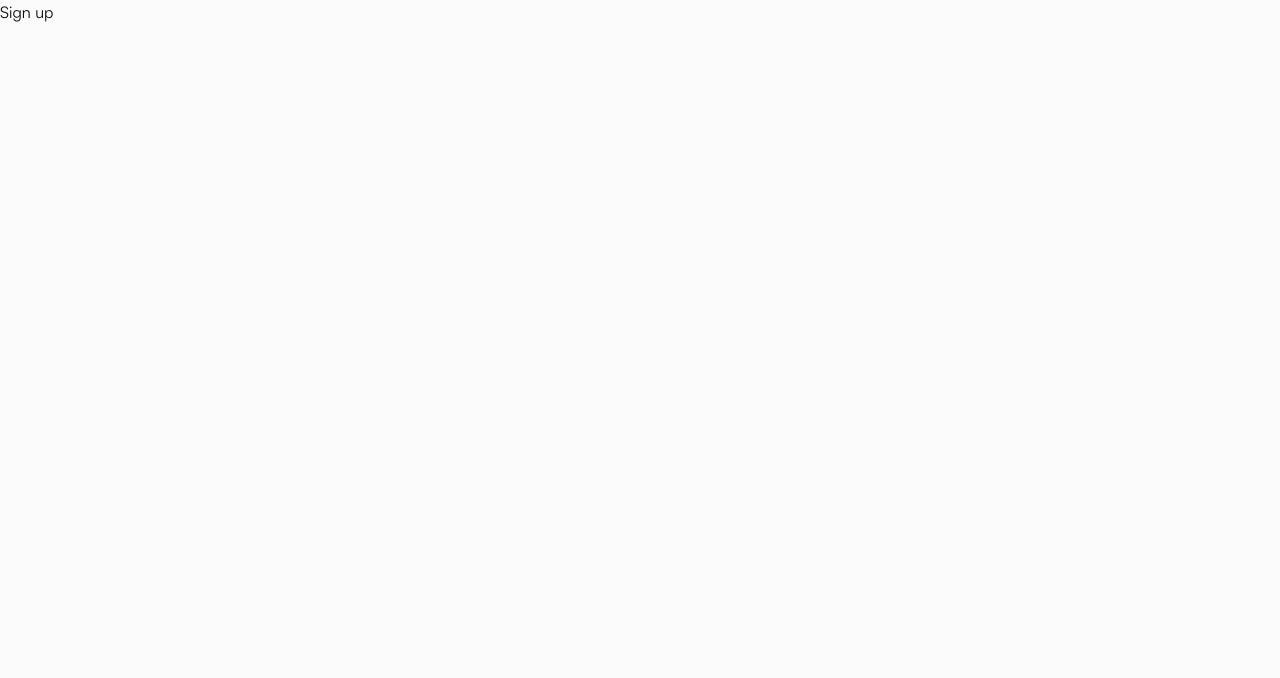
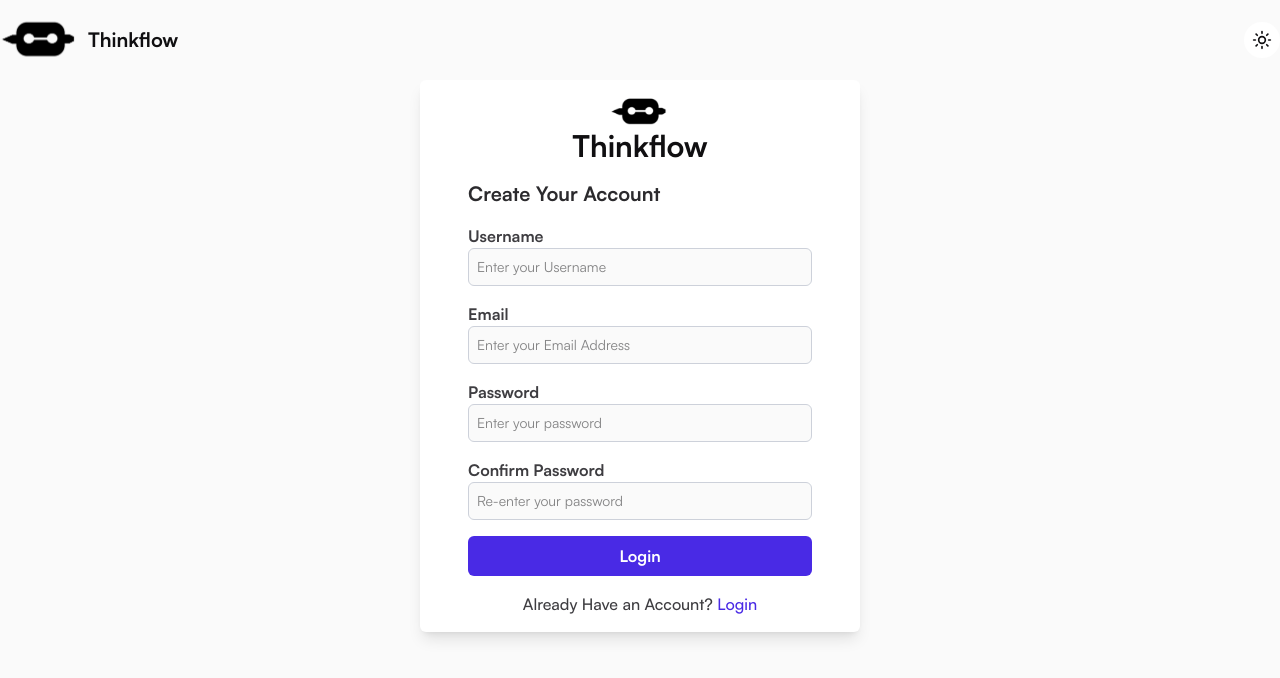
Before and after one commit to Eieien/ThinkFlow, a React (Vite) app: page /signup in a window 1280 px wide. Shown: the top 678 px of the page. Built offline with nearby package versions, Linux system fonts and the light colour scheme.

Commit message:
initialized login/signout pages and optimized some stuff

```diff
--- a/src/App.tsx
+++ b/src/App.tsx
@@ -1,5 +1,6 @@
 import About from "./components/landing-page/About.tsx"
 import Hero from "./components/landing-page/Hero.tsx"
+import GuestHeader from "./components/layout/GuestHeader.tsx"
 import Layout from "./components/layout/Layout.tsx"
 
 function App() {
@@ -7,8 +8,9 @@ function App() {
   return (
     <>
       <Layout
-        title="Hehe"
+        title="Thinkflow"
         description="Wuwa">
+          <GuestHeader/>
 
           <Hero/>
           <About/>
--- /dev/null
+++ b/src/components/LogoStyle.tsx
@@ -0,0 +1,40 @@
+import logo from "../assets/images/Thinkflow_Logo.svg"
+
+interface LogoStyleProps{
+    type: String;
+}
+
+export default function LogoStyle({type} : LogoStyleProps){
+    if(type === "vertical"){
+        return (
+            <div className="flex flex-col justify-center items-center">
+                <img
+                src={logo}
+                alt="Thinkflow"
+                loading="lazy"
+                className="w-15"
+                />
+                <h2 className="text-3xl font-bold">Thinkflow</h2>
+
+            </div>
+
+        )
+
+    }else if(type === "horizontal"){
+        return (
+            <div className="flex gap-2 items-center">
+                <img
+                src={logo}
+                className="w-20 h-20"
+                loading="lazy"
+                alt="logo"
+                />
+                <h1 className="font-bold text-xl">
+                    Thinkflow
+
+                </h1>
+            </div>
+        )
+    }
+
+}
--- a/src/components/ThemeSwitcher.tsx
+++ b/src/components/ThemeSwitcher.tsx
@@ -19,7 +19,7 @@ export default function ThemeSwitcher(){
     return(
 
         <>
-            <button className="relative bg-primary-white p-2 rounded-full cursor-pointer dark:bg-dark-3
+            <button className="relative bg-primary-white p-2 rounded-full cursor-pointer dark:bg-primary-dark
             "
             onClick={changeTheme}>
 
--- a/src/components/layout/GuestHeader.tsx
+++ b/src/components/layout/GuestHeader.tsx
@@ -2,24 +2,14 @@ import react from "react";
 import {Link} from "react-router-dom";
 import ThemeSwitcher from "../ThemeSwitcher.tsx";
 import logo from "../../assets/images/Thinkflow_Logo.svg"
+import LogoStyle from "../LogoStyle.tsx";
 
 export default function GuestHeader(){
     return (
         <>
             <div className="h-20 flex flex-row justify-between items-center">
                 <Link to="/">
-                    <div className="flex gap-2 items-center">
-                        <img
-                        src={logo}
-                        className="w-20 h-20"
-                        loading="lazy"
-                        alt="logo"
-                        />
-                        <h1 className="font-bold text-xl">
-                            Thinkflow
-
-                        </h1>
-                    </div>
+                    <LogoStyle type="horizontal"/>
 
                 </Link>
 
--- a/src/components/layout/Layout.tsx
+++ b/src/components/layout/Layout.tsx
@@ -1,5 +1,4 @@
 import React, {ReactNode} from "react";
-import GuestHeader from "./GuestHeader";
 
 interface LayoutProps{
     title: string;
@@ -8,21 +7,21 @@ interface LayoutProps{
 }
 
 export default function Layout({title, description, children} : LayoutProps){
+
     return(
         <>
-            <head>
+            <div>
                 <title>{title}</title>
                 <meta name="description" content={description}/>
-            </head>
+            </div>
 
-            <body className="antialiased max-w-screen-xl mx-auto flex flex-col justify-center">
-                <GuestHeader/>
+            <div className="antialiased max-w-screen-xl mx-auto flex flex-col justify-center">
                 <div className="min-h-screen w-full">
                     {children}
 
                 </div>
 
-            </body>
+            </div>
 
 
         </>
--- a/src/pages/Login.tsx
+++ b/src/pages/Login.tsx
@@ -1,11 +1,73 @@
 import React from "react";
+import Layout from "../components/layout/Layout";
+import ThemeSwitcher from "../components/ThemeSwitcher";
+import { Link } from "react-router-dom";
+import logo from "../assets/images/Thinkflow_Logo.svg"
+import LogoStyle from "../components/LogoStyle";
 
 export default function Login(){
 
     return (
 
         <>
-            Login
+            <Layout
+            title="login"
+            description="Login in Thinkflow"
+            >
+
+                <section className="relative">
+                    <div className="h-20 flex flex-row justify-between items-center">
+                        <Link to="/">
+                            <div className="flex gap-2 items-center">
+                                <img
+                                src={logo}
+                                className="w-20 h-20"
+                                loading="lazy"
+                                alt="logo"
+                                />
+                                <h1 className="font-bold text-xl">
+                                    Thinkflow
+
+                                </h1>
+                            </div>
+
+                        </Link>
+                        <ThemeSwitcher/>
+                    </div>
+                    <div className="absolute inset-0 top-30 left-0">
+                        <div className="flex justify-center items-center">
+                            <div className="bg-primary-white dark:bg-primary-dark min-w-100 w-110 max-w-120 h-auto  shadow-lg rounded-md p-4">
+                                <div className="flex flex-col gap-4 mx-8">
+                                    <LogoStyle type="vertical"/>
+                                    <h3 className="text-dark-4 text-xl font-bold dark:text-light-4">Login to your Account</h3>
+                                    <div className="flex flex-col">
+                                        <label>Email</label>
+                                        <input placeholder="Enter your Email Address" className="auth-input"/>
+                                    </div>
+                                    <div className="flex flex-col">
+                                        <label>Password</label>
+                                        <input placeholder="Enter your password" className="auth-input"/>
+                                    </div>
+                                    <div className="flex flex-col gap-1">
+                                        <button className="px-4 py-2 bg-light-primary-blue dark:bg-dark-primary-blue text-primary-white font-bold rounded-md">
+                                            Login
+                                        </button>
+                                        <p className="font-medium text-dark-border dark:text-light-border">Forgot Password?</p>
+                                    </div>
+                                    <h2 className="text-dark-border dark:text-light-border text-center font-regular">Don't have an account? <Link to="/signup"><span className="text-light-primary-blue">Sign up</span></Link></h2>
+
+                                </div>
+
+                            </div>
+
+                        </div>
+
+                    </div>
+
+
+                </section>
+
+            </Layout>
         </>
     )
 }
--- a/src/pages/SignUp.tsx
+++ b/src/pages/SignUp.tsx
@@ -1,9 +1,77 @@
 import react from "react";
+import Layout from "../components/layout/Layout";
+import ThemeSwitcher from "../components/ThemeSwitcher";
+import { Link } from "react-router-dom";
+import logo from "../assets/images/Thinkflow_Logo.svg"
+import LogoStyle from "../components/LogoStyle";
 
 export default function SignUp(){
     return (
         <>
-            Sign up
+            <Layout
+                title="Sign Up to Thinkflow"
+                description="Sign up to Thinkflow"
+                >
+                <section className="relative">
+                    <div className="h-20 flex flex-row justify-between items-center">
+                        <Link to="/">
+                            <div className="flex gap-2 items-center">
+                                <img
+                                src={logo}
+                                className="w-20 h-20"
+                                loading="lazy"
+                                alt="logo"
+                                />
+                                <h1 className="font-bold text-xl">
+                                    Thinkflow
+
+                                </h1>
+                            </div>
+
+                        </Link>
+                        <ThemeSwitcher/>
+                    </div>
+                    <div className="absolute inset-0 top-20 left-0">
+                        <div className="flex justify-center items-center">
+                            <div className="bg-primary-white min-w-100 w-110 max-w-120 h-auto shadow-lg rounded-md p-4 dark:bg-primary-dark">
+                                <div className="flex flex-col gap-4 mx-8">
+                                    <LogoStyle type="vertical"/>
+                                    <h3 className="text-dark-4 dark:text-light-4 text-xl font-bold">Create Your Account</h3>
+                                    <div className="flex flex-col">
+                                        <label>Username</label>
+                                        <input placeholder="Enter your Username" className="auth-input"/>
+                                    </div>
+                                    <div className="flex flex-col">
+                                        <label>Email</label>
+                                        <input placeholder="Enter your Email Address" className="auth-input"/>
+                                    </div>
+                                    <div className="flex flex-col">
+                                        <label>Password</label>
+                                        <input placeholder="Enter your password" className="auth-input"/>
+                                    </div>
+                                    <div className="flex flex-col">
+                                        <label>Confirm Password</label>
+                                        <input placeholder="Re-enter your password" className="auth-input"/>
+                                    </div>
+                                    <div className="flex flex-col gap-1">
+                                        <button className="px-4 py-2 bg-light-primary-blue dark:bg-dark-primary-blue text-primary-white font-bold rounded-md">
+                                            Login
+                                        </button>
+                                    </div>
+                                    <h2 className="text-dark-border text-center font-regular">Already Have an Account? <Link to="/login"><span className="text-light-primary-blue">Login</span></Link></h2>
+
+                                </div>
+
+                            </div>
+
+                        </div>
+
+                    </div>
+
+
+                </section>
+
+            </Layout>
         </>
 
     )
--- a/src/styles/global.css
+++ b/src/styles/global.css
@@ -37,11 +37,18 @@
 @layer base{
 
     html{
-        @apply transition duration-200 bg-light-2 text-primary-dark dark:bg-primary-dark dark:text-primary-white
+        @apply transition duration-200 bg-light-2 text-primary-dark dark:bg-dark-2 dark:text-primary-white
     }
 
     .card{
         @apply bg-light-2 border border-light-border p-2 flex flex-col gap-2 rounded-md
+    }
+
+    label{
+        @apply text-dark-border font-bold dark:text-light-border
+    }
+    .auth-input{
+        @apply border-light-border border bg-light-2 dark:border-dark-border dark:bg-dark-2 rounded-md p-2 text-sm font-semibold
     }
 }
 
@@ -80,14 +87,14 @@
 @font-face {
     font-family: 'Satoshi';
     src: url("../assets/fonts/Satoshi-Regular.otf") format("opentype");
-    font-weight: 500;
+    font-weight: 600;
     font-style: normal;
     font-display: swap;
 }
 @font-face {
     font-family: 'Satoshi';
     src: url("../assets/fonts/Satoshi-Italic.otf") format("opentype");
-    font-weight: 500;
+    font-weight: 600;
     font-style: italic;
     font-display: swap;
 }
```
